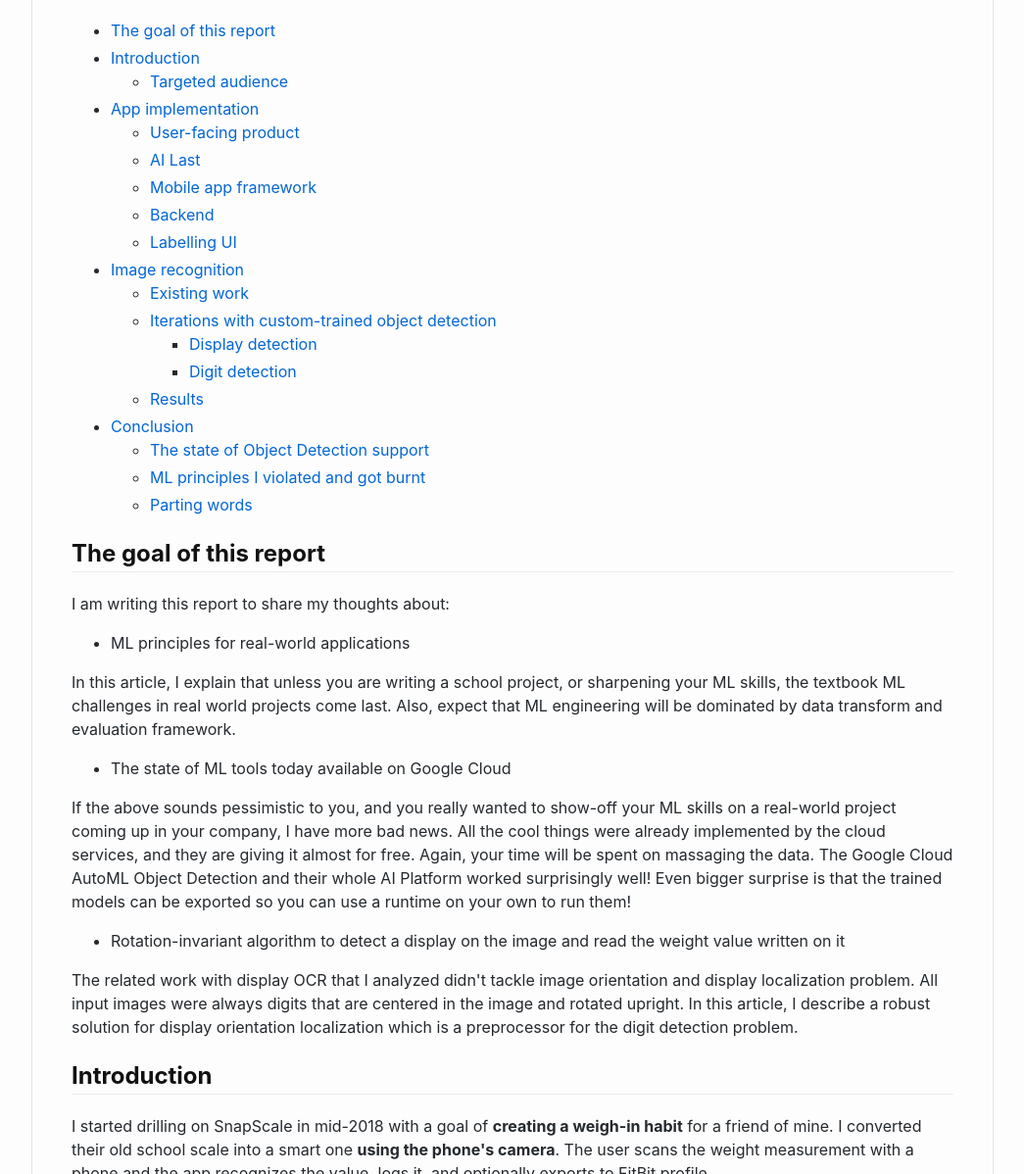
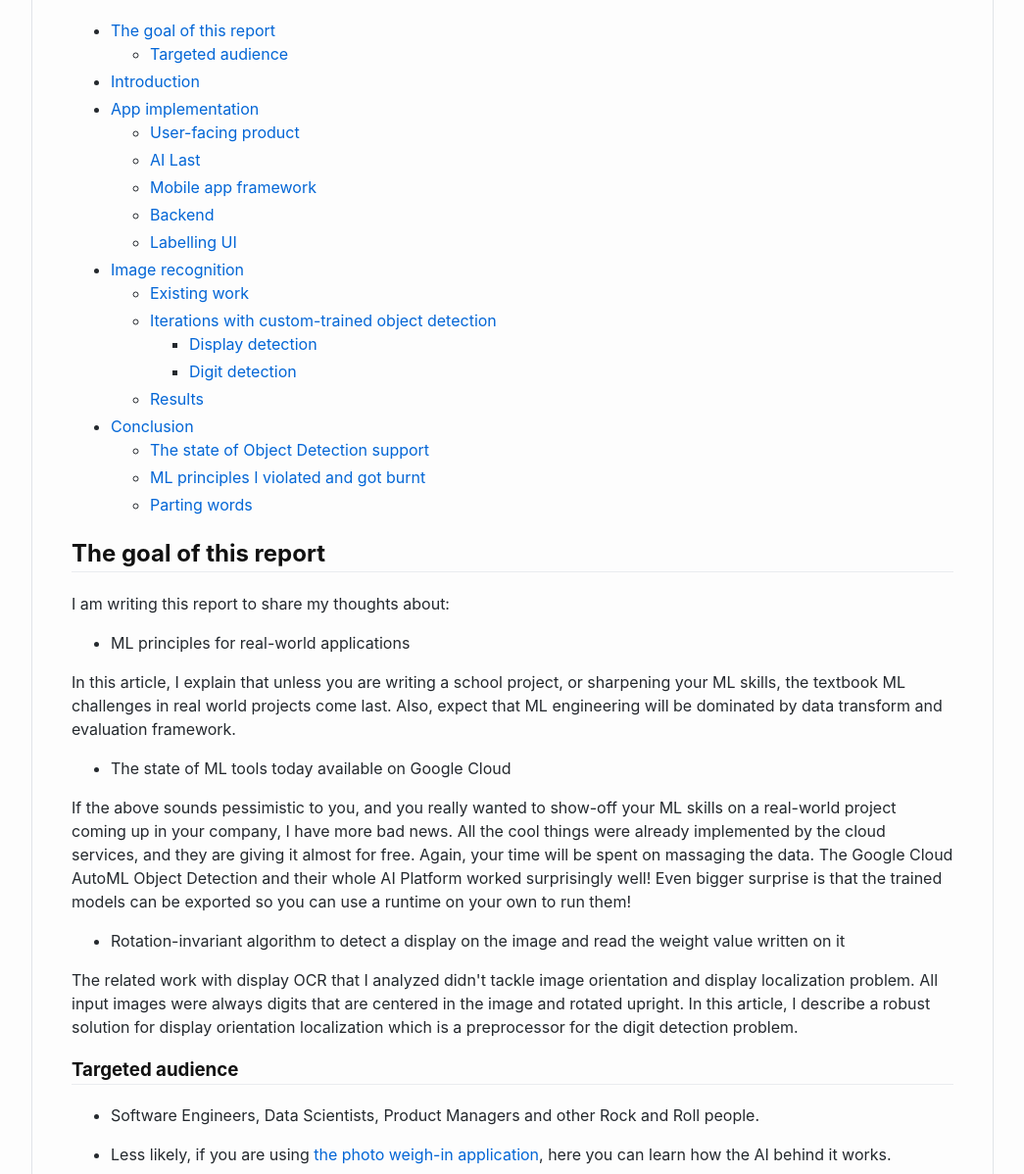
Before and after one commit to agrbin/snapscale-article, a plain HTML site: page docs/index.html in a window 1280 px wide. Shown: the part 122-1320 px from the top of the page at 98% size, without its empty margins (117-1162 px from the left). Drawn offline with Linux system fonts and the light colour scheme.

Commit message:
working on the docs

```diff
--- a/docs/index.html
+++ b/docs/index.html
@@ -11,9 +11,9 @@
         <div id='content'>
     <h1 id="snapscale-technical-report">SnapScale: technical report</h1>
 <ul>
-<li><a href="#the-goal-of-this-report">The goal of this report</a></li>
-<li><a href="#introduction">Introduction</a><ul>
+<li><a href="#the-goal-of-this-report">The goal of this report</a><ul>
 <li><a href="#targeted-audience">Targeted audience</a></li></ul></li>
+<li><a href="#introduction">Introduction</a></li>
 <li><a href="#app-implementation">App implementation</a><ul>
 <li><a href="#user-facing-product">User-facing product</a></li>
 <li><a href="#ai-last">AI Last</a></li>
@@ -45,13 +45,15 @@
 <li>Rotation-invariant algorithm to detect a display on the image and read the weight value written on it</li>
 </ul>
 <p>The related work with display OCR that I analyzed didn't tackle image orientation and display localization problem. All input images were always digits that are centered in the image and rotated upright. In this article, I describe a robust solution for display orientation localization which is a preprocessor for the digit detection problem.</p>
+<h3 id="targeted-audience">Targeted audience</h3>
+<ul>
+<li><p>Software Engineers, Data Scientists, Product Managers and other Rock and Roll people.</p></li>
+<li><p>Less likely, if you are using <a href="https://snapscale.life">the photo weigh-in application</a>, here you can learn how the AI behind it works.</p></li>
+</ul>
 <h2 id="introduction">Introduction</h2>
 <p>I started drilling on SnapScale in mid-2018 with a goal of <strong>creating a weigh-in habit</strong> for a friend of mine. I converted their old school scale into a smart one <strong>using the phone's camera</strong>. The user scans the weight measurement with a phone and the app recognizes the value, logs it, and optionally exports to FitBit profile.</p>
 <p>Feel free to try it out - no log-in or account creation is required - <a href="https://snapscale.life">SnapScale - build a weight-in habit</a>.</p>
 <p>This report gives a timeline of a complete product heavily relying on ML tools.</p>
-<h3 id="targeted-audience">Targeted audience</h3>
-<p>Software Engineers, Data Scientists, Product Managers and other Rock and Roll people.</p>
-<p>Less likely, if you are using <a href="https://snapscale.life">the photo weigh-in application</a>, here you can learn how the AI behind it works.</p>
 <h2 id="app-implementation">App implementation</h2>
 <h3 id="user-facing-product">User-facing product</h3>
 <p>The goal of SnapScale is to instill a weigh-in habit in humans. Taking a weight measurement has an amplified awareness effect if the number is logged, and if you can compare it with last week, or last month. It's the trend that matters, not day-to-day oscillations.</p>
```
Also changed, not shown: 1 other file.
